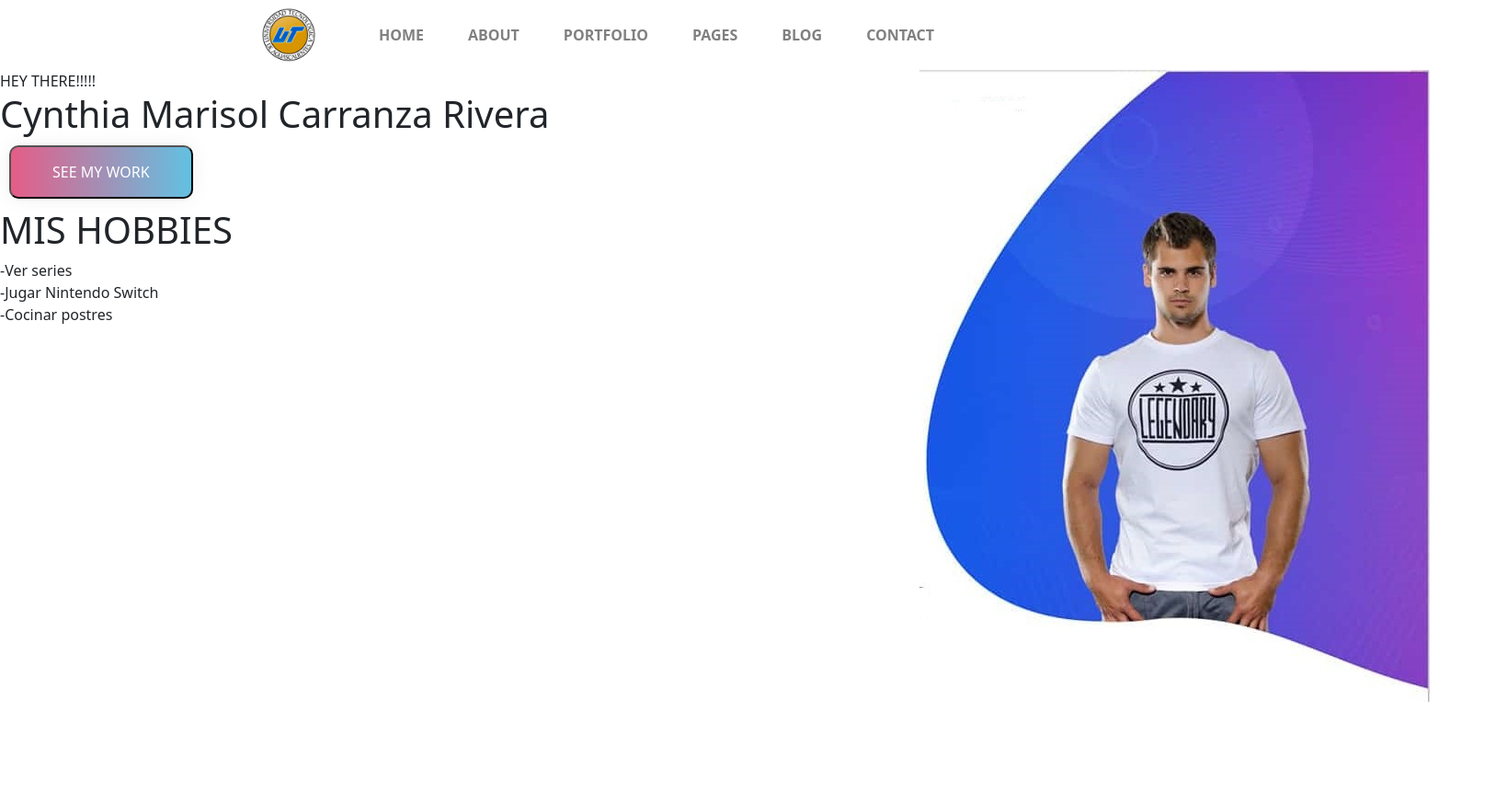
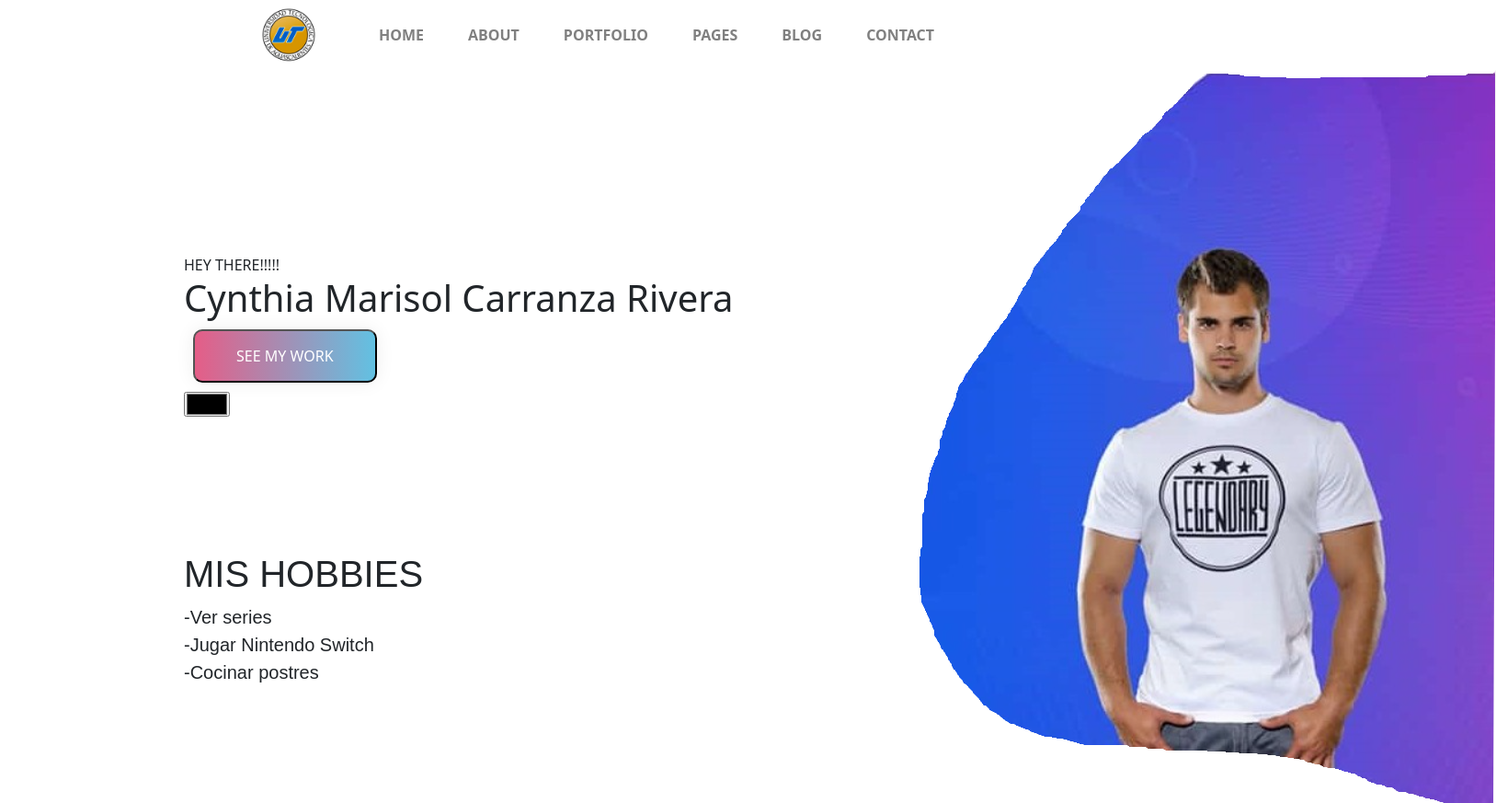
Before and after one commit to CynthiC/proyecto-1-, a plain HTML site: page index.html in a window 1280 px wide. Shown: the top 873 px of the page at 92% size, 1627 px wide, since content can reach past the window. Before the commit the page ends 800 px from the top, so only its background shows below. Drawn offline with nearby package versions, Linux system fonts and the light colour scheme.

Commit message:
created color functionality

```diff
--- a/index.html
+++ b/index.html
@@ -9,7 +9,7 @@
     <link href="https://cdn.jsdelivr.net/npm/bootstrap@5.2.0-beta1/dist/css/bootstrap.min.css" rel="stylesheet" integrity="sha384-0evHe/X+R7YkIZDRvuzKMRqM+OrBnVFBL6DOitfPri4tjfHxaWutUpFmBp4vmVor" crossorigin="anonymous">
     <title>Document</title>
 </head>
-<body>
+<body id="main">
     <nav class="navbar navbar-expand-lg d-flex">
         <div class="container-fluid">
 
@@ -43,13 +43,15 @@
         </div>
     </nav>
         <div class="plantilla">
-        <img src="plantilla.jpg">
+        <img src="pla.png">
          </div>
          <div class="presentation">
             <div class="content">
                 HEY THERE!!!!!
+                <br>
                 <H1>Cynthia Marisol Carranza Rivera </H1>
                 <button class="btn-grad">SEE MY WORK</button>
+                <input type="color" id="picker" oninput="changeColor(this)">
             </div>
         </div>
         <div class="hobbies">
@@ -63,4 +65,5 @@
             </div>
         </div>
 </body>
+<script src="script.js"></script>
 </html>
--- a/script.js
+++ b/script.js
@@ -0,0 +1,3 @@
+function changeColor(event){
+    document.getElementById("main").style.backgroundColor = event.value
+}
--- a/style.css
+++ b/style.css
@@ -74,3 +74,17 @@
             color: #fff;
             text-decoration: none;
           }
+
+          .presentation{
+            position: relative;
+                left: 200px;
+                top: 200px;
+
+          }
+          .hobbies{
+            top: 600px;
+            left: 200px;
+            position: absolute;
+            font-family: Arial;
+            font-size: 20px;
+          }
```
Also changed, not shown: pla.png (added).
